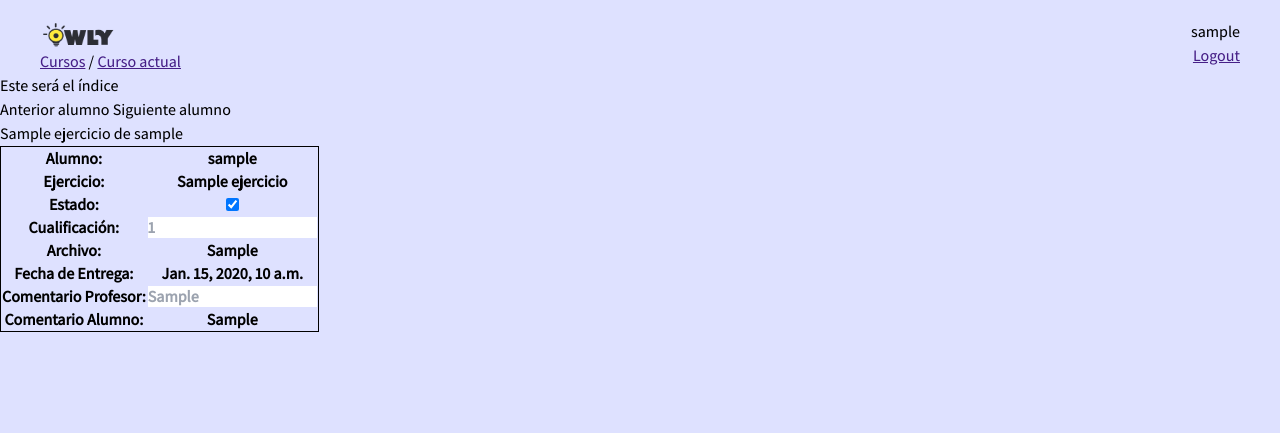
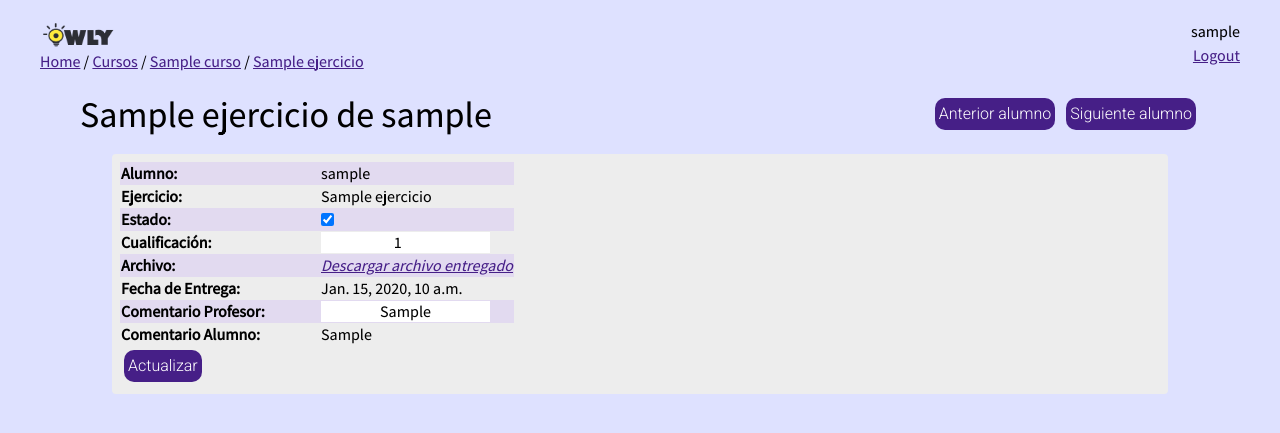
Before and after one commit to g-alpi/classVRroom, a Django app: page /1/1 in a window 1280 px wide. Shown: the top 433 px of the page. Run offline with Django 3.2, Linux system fonts and the light colour scheme; the first user in the database is signed in; tables that the repository leaves empty hold one stand-in row (Sample ...); lists and menus that the app fills with data are empty; some libraries are stand-ins or nearby versions.

Commit message:
Teacher exercise view added

```diff
--- a/ietimoodle/static/styles.css
+++ b/ietimoodle/static/styles.css
@@ -2,6 +2,14 @@ body {
     background-color: #dee1ff;
     font-family: 'Assistant', sans-serif !important;
 }
+
 button,input[type='submit'] {
     font-family: 'Roboto', sans-serif !important;
+    border-radius:10px !important;
+    background-color: #461f87 !important;
+
 }
+button *,button,input[type='submit'] {
+    color: white !important;
+
+}
--- a/ietimoodle/templates/delivery.html
+++ b/ietimoodle/templates/delivery.html
@@ -1,56 +1,83 @@
-
 <html>
-    {% include "header.html" with title="Delivery" %}
-        <h1>Este será el índice</h1>
-
-        <a href="{{prevAlumn}}">Anterior alumno</a>
-        <a href="{{nextAlumn}}">Siguiente alumno</a>
+    {% include "header.html" with title="Delivery" exercise=exercise.nombre cursoid=curso.pk %}
         {% block content %}
-        <h2>{{exercise}} de {{alumn}}</h2>
-        <table style="border: 1px solid">
-            <tr>
-                <th>Alumno:</th>
-                <th>{{delivery.user}}</th>
+        <div class="pt-5 pl-20 pr-20 flex justify-between">
+            <h2 class="text-4xl">{{exercise}} de {{alumn}}</h2>
+            <div id="buttons flex align-center">
+                <button class="p-1 m-1"><a href="{{prevAlumn}}">Anterior alumno</a></button>
+                <button class="p-1 m-1" ><a href="{{nextAlumn}}">Siguiente alumno</a></button>
+            </div>
+        </div>
+        <div class="pl-20 pr-20 pt-5 ">
+            <div class="border-solid rounded border-black bg-[#ededed] p-2 mx-8 mb-3">
+                <table style="border: 1px ; border-radius: 10px;">
+                    <tr class="bg-[#e2daf0]">
+                        <td class="min-w-[200px]"><p class="font-bold">Alumno:</p></td>
+                        <td class="min-w-full"><p>{{delivery.user}}</p></td>
                     </tr>
                     <tr>
-                <th>Ejercicio:</th>
-                <th>{{delivery.ejercicio}}</th>
+                        <td><p class="font-bold">Ejercicio:</p></td>
+                        <td><p>{{delivery.ejercicio}}</p></td>
                     </tr>
-            <tr>
-                <th>Estado:</th>
-                <th>
+                    <tr class="bg-[#e2daf0]">
+                        <td><p class="font-bold">Estado:</p></td>
+                        <td>
                             {% if delivery.estado == True %}
                                 <input type="checkbox" checked>
                             {% else %}
                                 <input type="checkbox">
                             {% endif %}
-                </th>
+                        </td>
                     </tr>
                     <tr>
-                <th>Cualificación:</th>
-                <th>
-                    <input type="number" placeholder="{{delivery.cualificacion}}">
-                </th>
+                        <td><p class="font-bold">Cualificación:</p></td>
+                        <td>
+                            <input type="number" value="{{delivery.cualificacion}}" id="nota" class="text-center">
+                        </td>
+                    </tr>
+                    <tr class="bg-[#e2daf0]">
+                        <td><p class="font-bold">Archivo:</p></td>
+                        <td><a href="../../{{delivery.archivo}}" class="underline text-[#461f87] flex italic">Descargar archivo entregado</a></td>
                     </tr>
                     <tr>
-                <th>Archivo:</th>
-                <th>{{delivery.archivo}}</th>
+                        <td><p class="font-bold">Fecha de Entrega:</p></td>
+                        <td><p>{{delivery.fecha_entrega}}</p></td>
+                    </tr>
+                    <tr class="bg-[#e2daf0]">
+                        <td><p class="font-bold">Comentario Profesor:</p></td>
+                        <td>
+                            <input type="text" value="{{delivery.comentario_profesor}}" id="comentarioProfesor" class="text-center">
+                        </td>
                     </tr>
                     <tr>
-                <th>Fecha de Entrega:</th>
-                <th>{{delivery.fecha_entrega}}</th>
-            </tr>
-            <tr>
-                <th>Comentario Profesor:</th>
-                <th>
-                    <input type="text" placeholder="{{delivery.comentario_profesor}}">
-                </th>
-            </tr>
-            <tr>
-                <th>Comentario Alumno:</th>
-                <th>{{delivery.comentario_alumno}}</th>
+                        <td><p class="font-bold">Comentario Alumno:</p></td>
+                        <td><p>{{delivery.comentario_alumno}}</p></td>
                     </tr>
                 </table>
+                <button  name="" id="enviar" class="p-1 m-1">Actualizar</button>
+            </div>
+        </div>
+
+
+
+        <script
+		src="https://code.jquery.com/jquery-3.6.0.js"
+        integrity="sha256-H+K7U5CnXl1h5ywQfKtSj8PCmoN9aaq30gDh27Xc0jk="
+        crossorigin="anonymous"></script>
+        <script type="text/javascript">
+            $(document).ready(function() {
+                $('#enviar').on('click',function(){
+                    let nota = $('#nota').val();
+                    let comentarioProfesor = $('#comentarioProfesor').val();
+                    let entrega = "{{ delivery.pk}}" ;
+                    console.log(window.location.origin+"/actualizar/"+entrega+"/"+nota+"/"+comentarioProfesor);
+                    $.ajax({
+                        url: window.location.origin+"/actualizar/"+entrega+"/"+nota+"/"+comentarioProfesor,
+                        method : 'POST',
+                    })
+                })
+            });
+        </script>
         {% endblock %}
     </body>
 <html>
--- a/ietimoodle/templates/grade.html
+++ b/ietimoodle/templates/grade.html
@@ -25,7 +25,7 @@
                     {% endif %}
                     <div class="border-solid rounded border-black bg-[#ededed] p-2 mx-8 mb-3">
                         {% if role.tipo == "profesor" %}
-                            <a class="text-2xl underline text-[#461f87]" href="../exercise/{{e.pk}}">{{e}}</a>
+                            <a class="text-2xl underline text-[#461f87]" href="../{{e.pk}}/{{firstal.pk}}">{{e}}</a>
                         {% else %}
                             <a class="text-2xl underline text-[#461f87]" href="../exercise/{{e.pk}}">{{e}}</a>
                         {% endif %}
--- a/ietimoodle/templates/header.html
+++ b/ietimoodle/templates/header.html
@@ -42,8 +42,10 @@
         <a class="underline text-[#461f87]" href="..">Home</a> /
         <a class="underline text-[#461f87]" href="">Cursos</a>
         {% elif title == "Delivery" %}
-        <a class="underline text-[#461f87]" href="">Cursos</a> /
-        <a class="underline text-[#461f87]" href="">Curso actual</a>
+        <a class="underline text-[#461f87]" href="..">Home</a> /
+        <a class="underline text-[#461f87]" href="../dashboard">Cursos</a> /
+        <a class="underline text-[#461f87]" href="../grade/{{cursoid}}">{{curso}}</a> /
+        <a class="underline text-[#461f87]" href="">{{exercise}}</a>
         {% elif title == "Curso" %}
         <a class="underline text-[#461f87]" href="../..">Home</a> /
         <a class="underline text-[#461f87]" href="../dashboard">Cursos</a> /
--- a/ietimoodle/urls.py
+++ b/ietimoodle/urls.py
@@ -14,6 +14,7 @@ urlpatterns = [
     path('resource/<int:resourceid>', views.resource, name='resource'),
     path('exercise/<int:exerciseid>', views.exercise, name='exercise'),
     path('<int:exerciseid>/<int:alumnid>', views.delivery, name='delivery'),
+    path('actualizar/<int:entrega>/<int:nota>/<str:comentarioProfesor>',views.actualizar, name="actualizar"),
 ]
 
 urlpatterns += staticfiles_urlpatterns()
--- a/ietimoodle/views.py
+++ b/ietimoodle/views.py
@@ -3,6 +3,8 @@ from django.shortcuts import render,  get_object_or_404, redirect
 from django.contrib.auth import logout
 from django.contrib.auth.decorators import login_required
 from django.contrib.auth import views as auth_views
+from django.http import JsonResponse
+from django.views.decorators.csrf import csrf_exempt
 
 # Create your views here.
 from django.http import HttpResponse, HttpResponseNotFound
@@ -54,12 +56,15 @@ def grade(request, cursoid):
     recursos = Recurso.objects.filter(curso=cursoid)
     ejercicios = Ejercicio.objects.filter(curso=cursoid)
     role= Suscripcion.objects.filter(curso=cursoid, user=request.user.pk)[0]
+    suscripciones=Suscripcion.objects.filter(curso=cursoid)[0]
+    firstAlId=get_object_or_404(User, pk=suscripciones.user.pk)
     print(role)
     content= {
         'resources': recursos,
         'exercises': ejercicios,
         'role': role,
         'grade': get_object_or_404(Curso, pk=cursoid),
+        'firstal': firstAlId
     }
     return render(request, 'grade.html', content)
 
@@ -93,14 +98,34 @@ def exercise(request, exerciseid):
 def delivery(request, exerciseid, alumnid):
     alumn= get_object_or_404(User, pk=alumnid)
     exercise=get_object_or_404(Ejercicio, pk=exerciseid)
-    delivery=Entrega.objects.filter(ejercicio=exercise.pk, user=alumn)[0]
-    nextAlumn=alumnid+1
-    prevAlumn=alumnid-1
+    delivery=Entrega.objects.filter(ejercicio=exercise, user=alumn)[0]
+    alumnos= Entrega.objects.filter(ejercicio=exercise)
+    curso=get_object_or_404(Curso, pk=exercise.curso.pk)
+    alumnosID=[]
+    for i in alumnos :
+        alumnosID.append(i.user.pk)
+
+    if alumnosID.index(alumnid) == len(alumnosID)-1:
+        nextAlumn = alumnosID[0]
+    else:
+        nextAlumn = alumnosID[alumnosID.index(alumnid) + 1]
+
+    prevAlumn = alumnosID[alumnosID.index(alumnid) - 1]
+
+
     content = {
         'alumn': alumn,
         'exercise': exercise,
         'delivery': delivery,
         'nextAlumn': nextAlumn,
         'prevAlumn': prevAlumn,
+        'curso': curso
     }
     return render(request, 'delivery.html', content)
+
+@csrf_exempt
+def actualizar(request, entrega, nota, comentarioProfesor):
+	delivery = get_object_or_404(Entrega, pk=entrega)
+	delivery.cualificacion = nota
+	delivery.comentario_profesor = comentarioProfesor
+	delivery.save()
```
Lines whose indentation alone changed are shown as unchanged.
